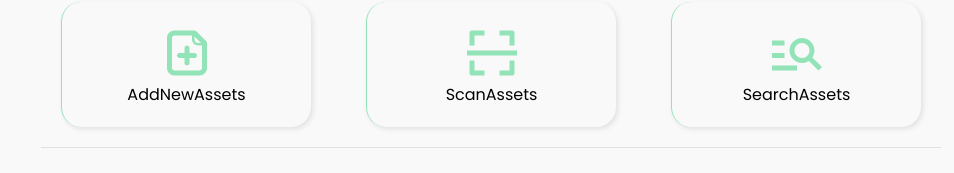
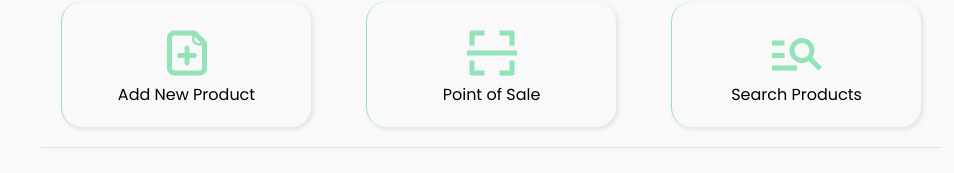
Before and after one commit to MarkRyuo/SalesInventoryManagementSystem_SIMS, a React (Vite) app in the folder client/: page /SDashboard in a window 1280 px wide. Shown: the part 341-514 px from the top of the page, without its empty margins (64-1018 px from the left). Built offline with nearby package versions, Linux system fonts and the light colour scheme; no server answers; the database is empty.

Commit message:
Subject: Update

```diff
--- a/client/src/pages/StaffPages/SDashboard.jsx
+++ b/client/src/pages/StaffPages/SDashboard.jsx
@@ -19,9 +19,9 @@ function SDashboard() {
     const [productsToday, setProductsToday] = useState([]);
 
     const [buttons] = useState([
-        { btnName: "AddNewAssets", btnIcon: <TiDocumentAdd size={60} />, path: "/AddNewAssets", id: 1 },
-        { btnName: "ScanAssets", btnIcon: <BiScan size={60} />, path: "/ScanAsset", id: 2 },
-        { btnName: "SearchAssets", btnIcon: <MdOutlineManageSearch size={60} />, path: "/SearchAssets", id: 3 },
+        { btnName: "Add New Product", btnIcon: <TiDocumentAdd size={60} />, path: "/AddNewAssets", id: 1 },
+        { btnName: "Point of Sale", btnIcon: <BiScan size={60} />, path: "/ScanAsset", id: 2 },
+        { btnName: "Search Products", btnIcon: <MdOutlineManageSearch size={60} />, path: "/SearchAssets", id: 3 },
     ]);
 
     useEffect(() => {
```
